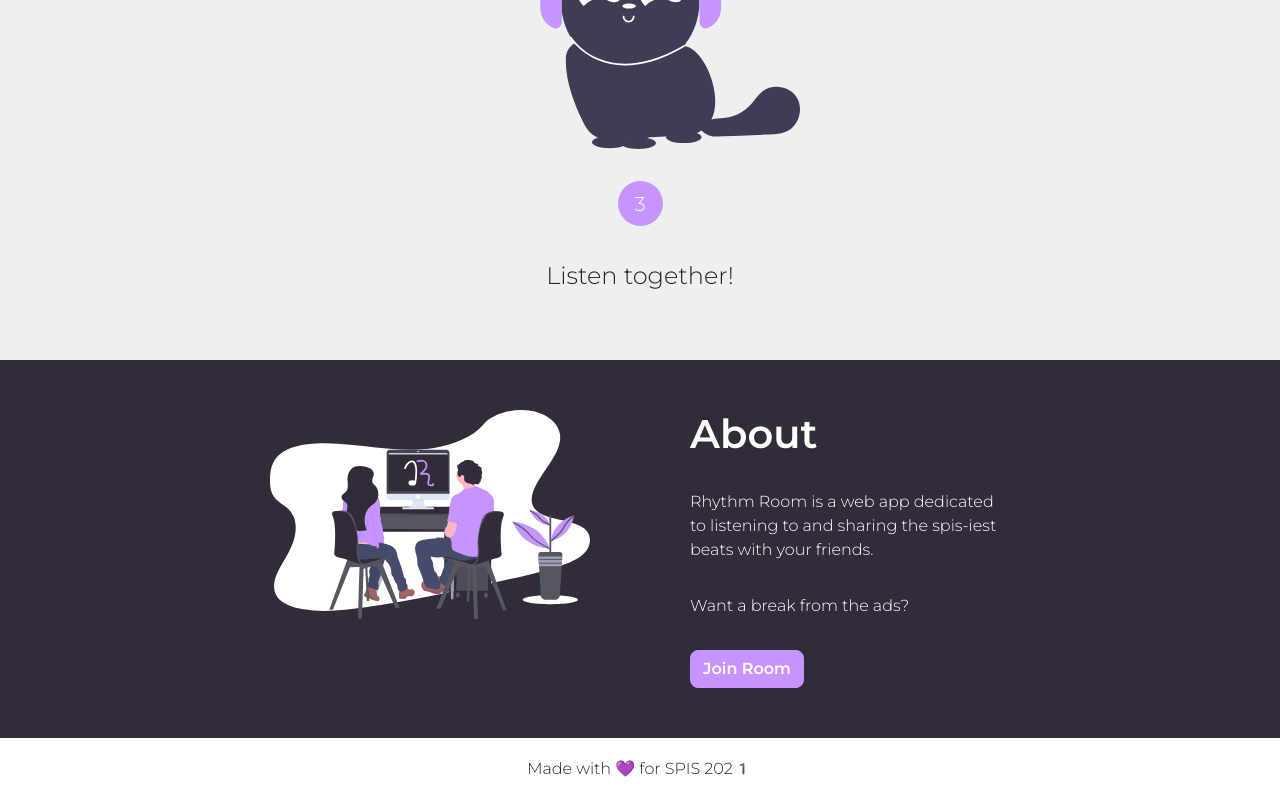
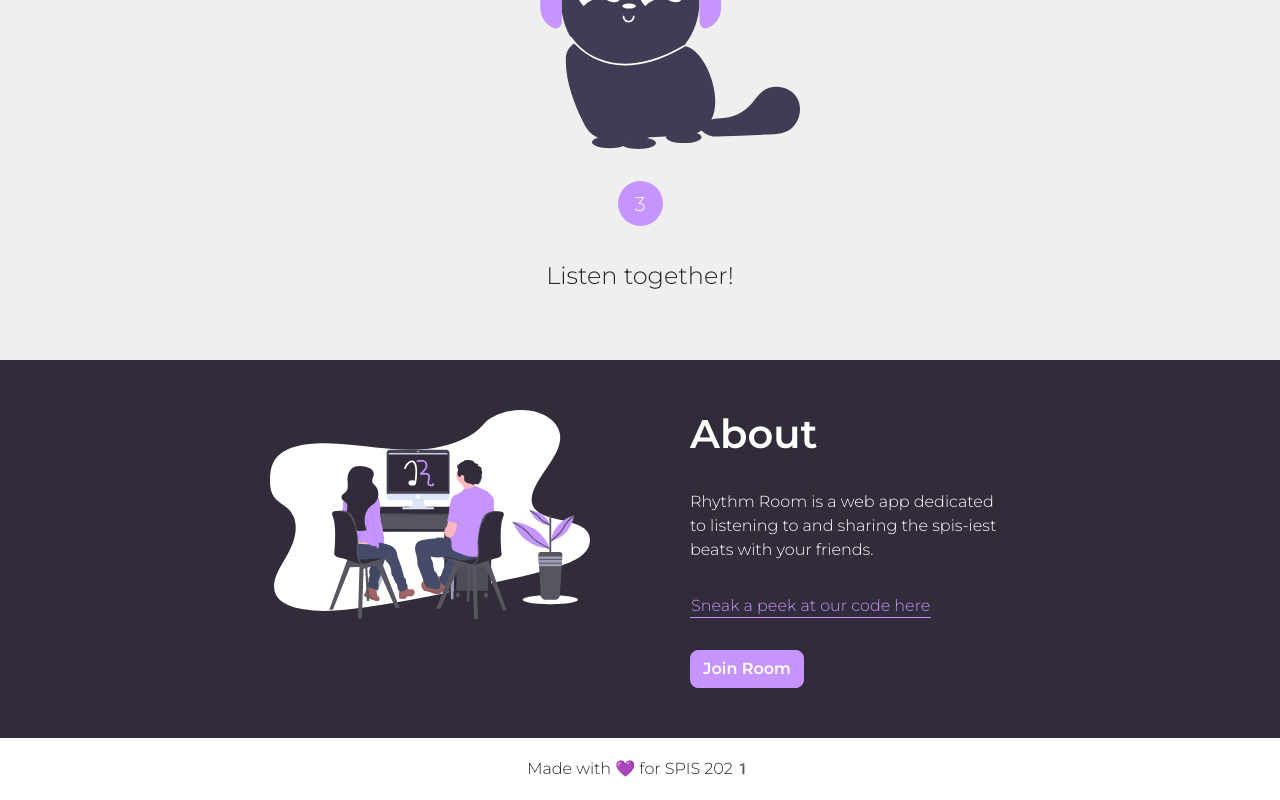
Before and after one commit to sprestrelski/rhythm-room, a React (Create React App) app: page / in a window 1280 px wide. Shown: the part 1406-2206 px from the top of the page. Built offline with nearby package versions, Linux system fonts and the light colour scheme; no server answers.

Commit message:
Update About Page

```diff
--- a/src/components/ModalForm.js
+++ b/src/components/ModalForm.js
@@ -46,7 +46,7 @@
           <Modal.Footer>
             <Link onClick={event => (!this.state.name || !this.state.roomName) ? event.preventDefault() : null} to={`/dashboard?name=${this.state.name}&room=${this.state.roomName}`}>
               <Button type="submit" onClick={this.handleSubmit}>
-                Create Room
+                Join Room
               </Button>
             </Link>
           </Modal.Footer>
--- a/src/pages/AboutPage.js
+++ b/src/pages/AboutPage.js
@@ -21,17 +21,15 @@
           </div>
           <div className={styles.box}>
             <h1>About Us</h1>
-            <p>Rhythm Room is a project thought up by Sam and Jeremy. While we both loved listening to music, there is not yet a service that allows you to listen to music with other people without external platforms or subscriptions. Thus, we made Rhythm Room.</p>
+            <p>Rhythm Room enables you to listen to music and watch videos with your friends synchronously. Create a room, invite some friends, and queue up a song from your favorite artist.</p>
             <h1 className={"pt-4"}>Our Stack</h1>
-            <ul className={styles.emoji}>
-              <li className={styles.emoji}> Application Framework: 			Express </li>
-              <li>User Interface: 					React</li>
-              <li>Web server:					Node.js</li>
-              <li>Hosting platform:				Heroku</li>
-              <li>Socket.io</li>
-              <li>YouTube iFrame API</li>
-
-            </ul>
+            <ol>
+              <li style={{paddingLeft: "1em"}}> The YouTube iFrame API is used to create an embedded player, which has customizable player controls and parameters.</li>
+              <li style={{paddingLeft: "1em"}}>youtube-search is used to search for new songs, querying the user input and returning the video ID of the first search result. React states are used to update the text fields once the URL and video ID have been found.</li>
+              <li style={{paddingLeft: "1em"}}>If a song is currently playing, newly queued songs are added to an array and played once the current video ends.</li>
+              <li style={{paddingLeft: "1em"}}>Socket.io is used to enable real-time event-based communication between the browser and server, allowing users to make and join rooms. Room links are generating using the name of the user and the name of the room.</li>
+              <li style={{paddingLeft: "1em"}}>Socket.io is used to syncing audio and video across multiple clients.</li>
+            </ol>
           </div>
         </div>
         <div className={styles.parent}>
--- a/src/pages/HomePage.js
+++ b/src/pages/HomePage.js
@@ -98,7 +98,7 @@
               <div className={styles.box}>
                 <h1>About</h1>
                 <p>Rhythm Room is a web app dedicated to listening to and sharing the spis-iest beats with your friends.</p>
-                <p>Want a break from the ads?</p>
+                <p><a href="https://github.com/sprestrelski/rhythm-room" className={styles.link}>Sneak a peek at our code here</a></p>
                 <button type="button" class="btn btn-link" className={styles.button} onClick={this.openModal}>Join Room</button>
                 {this.state.isOpen ?
                   <ModalForm
--- a/src/pages/HomePage.module.css
+++ b/src/pages/HomePage.module.css
@@ -59,3 +59,14 @@
     text-decoration: none !important;
     color: white !important;
 }
+
+.link {
+    color: #C594FE !important;
+    border-bottom: 1px solid #C594FE;
+    padding: 2px 1px 2px
+}
+
+.link:hover, .link:active {
+    background-color: #C594FE;
+    color: white !important;
+  }
```
